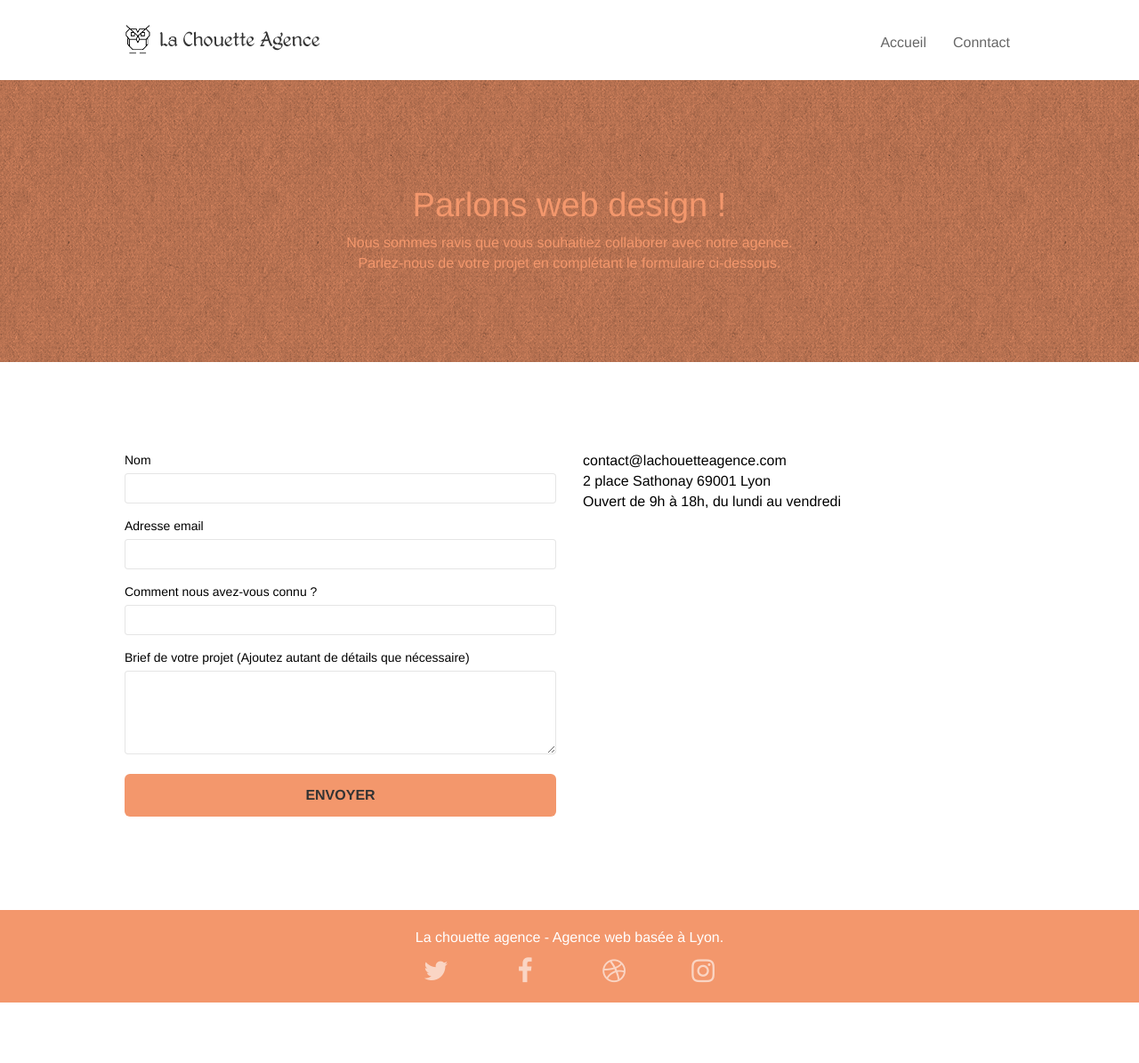
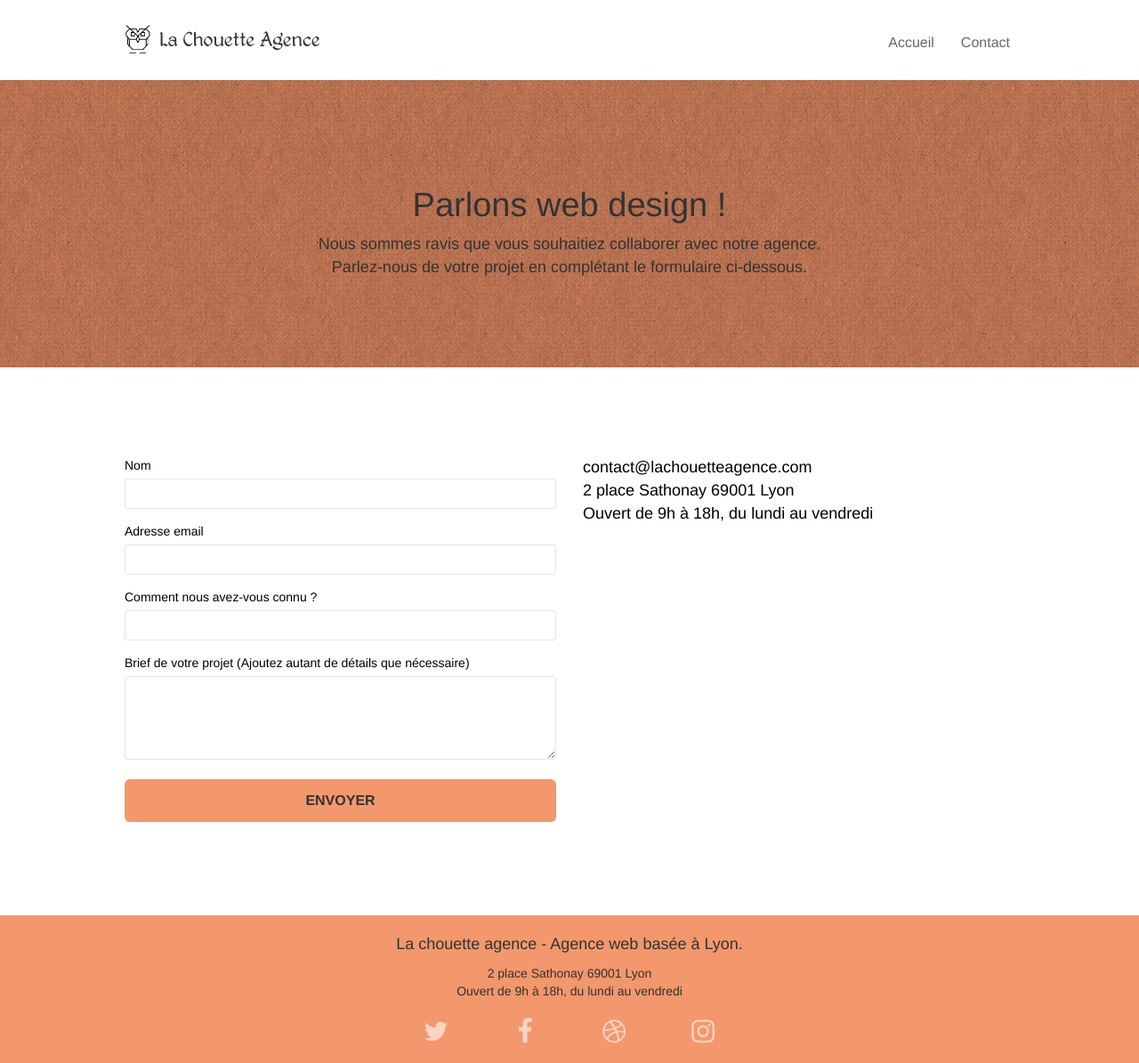
Before and after one commit to Hilali34/-HilaliAbdelali_04_21012021-, a plain HTML site: page contact.html in a window 1280 px wide. Shown: the whole page at 89% size. Before the commit the page ends 1127 px from the top, so only its background shows below. Drawn offline with nearby package versions, Linux system fonts and the light colour scheme; files that its build step writes are made by us from their sources.

Commit message:
optimisation page contact

```diff
--- a/contact.html
+++ b/contact.html
@@ -1,41 +1,59 @@
-<!doctype html>
+<!DOCTYPE html>
 <html lang="fr">
   <head>
-    <meta charset="utf-8">
-    <meta name="description" content="La Chouette Agence est une entreprise basée à lyon spécialisée en web design" >
-    <meta name="viewport" content="width=device-width, initial-scale=1.0, viewport-fit=cover">
-    <link rel="shortcut icon" type="image/png" href="favicon.jpg">
+    <meta charset="utf-8" />
+    <meta
+      name="description"
+      content="La Chouette Agence est une entreprise basée à lyon spécialisée en web design"
+    />
+    <meta
+      name="viewport"
+      content="width=device-width, initial-scale=1.0, viewport-fit=cover"
+    />
+    <link rel="shortcut icon" type="image/png" href="favicon.jpg" />
 
-	<link rel="stylesheet" type="text/css" href="./css/bootstrap.min.css">
-	<link rel="stylesheet" type="text/css" href="style.css">
-	<link rel="stylesheet" type="text/css" href="./css/font-awesome.min.css">
-	<link rel="stylesheet" type="text/css" href="./css/et-line.min.css">
+    <link rel="stylesheet" type="text/css" href="./css/bootstrap.css" />
+    <link rel="stylesheet" type="text/css" href="style.css" />
+    <link rel="stylesheet" type="text/css" href="./css/font-awesome.css" />
+    <link rel="stylesheet" type="text/css" href="./css/et-line.css" />
 
-
-	<script src="./js/jquery-2.1.0.min.js"></script>
-	<script src="./js/bootstrap.min.js"></script>
-	<script src="./js/blocs.min.js"></script>
+    <script src="./js/jquery-2.1.0.js"></script>
+    <script src="./js/bootstrap.js"></script>
+    <script src="./js/blocs.js"></script>
     <script src="./js/jqBootstrapValidation.js"></script>
     <script src="./js/formHandler.js"></script>
     <title>Contact | La Chouette Agence Web Designe Lyon</title>
 
-
     <!-- Analytics -->
 
     <!-- Analytics END -->
-
   </head>
   <body>
     <!-- Principal conteneur -->
     <div class="page-container">
-
       <!-- bloc-0 -->
-<div class="bloc bgc-white l-bloc " id="bloc-0">
-	<header class="container bloc-sm">
+      <header class="bloc bgc-white l-bloc" id="bloc-0">
+        <div class="container bloc-sm">
           <nav class="navbar row">
             <div class="navbar-header">
-				<a class="navbar-brand" href="index.html"><img class="logo" src="img/la-chouette-agence.png" alt="logo de la chouette agnece "/> <h1 class="title-logo">La Chouette Agence</h1></a>				<button id="nav-toggle" type="button" class="ui-navbar-toggle navbar-toggle" data-toggle="collapse" data-target=".navbar-1">
-					<span class="sr-only">Toggle navigation</span><span class="icon-bar"></span><span class="icon-bar"></span><span class="icon-bar"></span>
+              <a class="navbar-brand" href="index.html"
+                ><img
+                  class="logo"
+                  src="img/la-chouette-agence.png"
+                  alt="logo de la chouette agnece "
+                />
+                <h1 class="title-logo">La Chouette Agence</h1></a
+              >
+              <button
+                id="nav-toggle"
+                type="button"
+                class="ui-navbar-toggle navbar-toggle"
+                data-toggle="collapse"
+                data-target=".navbar-1"
+              >
+                <span class="sr-only">Toggle navigation</span
+                ><span class="icon-bar"></span><span class="icon-bar"></span
+                ><span class="icon-bar"></span>
               </button>
             </div>
             <div class="collapse navbar-collapse navbar-1 special-dropdown-nav">
@@ -43,29 +61,34 @@
                 <li>
                   <a href="index.html">Accueil</a>
                 </li>
+
                 <li>
-					</li>
-					<li>
-						<a href="contact.html">Conntact</a>
+                  <a href="contact.html">Contact</a>
                 </li>
               </ul>
             </div>
           </nav>
+        </div>
       </header>
-</div>
       <!-- bloc-0 END -->
 
       <!-- bloc-6 -->
-<div class="bloc bg-dots-bg bg-repeat bgc-atomic-tangerine d-bloc bloc-bg-texture texture-paper" id="bloc-6">
+	<main>
+		<div
+			class="bloc bg-dots-bg bg-repeat bgc-atomic-tangerine d-bloc bloc-bg-texture texture-paper"
+			id="bloc-6"
+		>
 			<div class="container bloc-lg">
 			<div class="row">
 				<div class="col-sm-12">
-				<h1 class="text-center hero-bloc-text tc-white">
+				<h1 class="text-center hero-bloc-text text-gray">
 					Parlons web design !
 				</h1>
-				<p class="text-center mg-lg tc-white tight-width-whitespace">
-					Nous sommes ravis que vous souhaitiez collaborer avec notre agence.<br>
-					Parlez-nous de votre projet en complétant le formulaire ci-dessous.
+				<p class="text-center mg-lg text-gray tight-width-whitespace">
+					Nous sommes ravis que vous souhaitiez collaborer avec notre
+					agence.<br />
+					Parlez-nous de votre projet en complétant le formulaire
+					ci-dessous.
 				</p>
 				</div>
 			</div>
@@ -78,58 +101,82 @@
 			<div class="container bloc-lg">
 			<div class="row">
 				<div class="col-sm-6">
-				<form id="form_1" novalidate success-msg="Your message has been sent." fail-msg="Sorry it seems that our mail server is not responding, Sorry for the inconvenience!">
+				<form
+					id="form_1"
+					novalidate
+					success-msg="Your message has been sent."
+					fail-msg="Sorry it seems that our mail server is not responding, Sorry for the inconvenience!"
+				>
 					<div class="form-group">
-						<label>
-							Nom
-						</label>
+					<label> Nom </label>
 					<input id="name" class="form-control" required />
 					</div>
 					<div class="form-group">
-						<label>
-							Adresse email
-						</label>
-						<input id="email" class="form-control" type="email" required />
+					<label> Adresse email </label>
+					<input
+						id="email"
+						class="form-control"
+						type="email"
+						required
+					/>
+					</div>
+					<div class="form-group">
+					<label> Comment nous avez-vous connu ? </label>
+					<input
+						class="form-control"
+						type="email"
+						required
+						id="input_504"
+					/>
 					</div>
 					<div class="form-group">
 					<label>
-							Comment nous avez-vous connu ?
-						</label>
-						<input class="form-control" type="email" required id="input_504" />
+						Brief de votre projet (Ajoutez autant de détails que
+						nécessaire)<br /> </label
+					><textarea
+						id="message"
+						class="form-control"
+						rows="4"
+						cols="50"
+						required
+					></textarea>
 					</div>
-					<div class="form-group">
-						<label>
-							Brief de votre projet (Ajoutez autant de détails que nécessaire)<br>
-						</label><textarea id="message" class="form-control" rows="4" cols="50" required></textarea>
-					</div>
-					<button class="bloc-button btn btn-lg btn-block cta-hero btn-atomic-tangerine" type="submit">
+					<button
+					class="bloc-button btn btn-lg btn-block cta-hero btn-atomic-tangerine"
+					type="submit"
+					>
 					Envoyer
 					</button>
 				</form>
 				</div>
 				<div class="col-sm-6">
 				<p>
-					contact@lachouetteagence.com<br>2 place Sathonay 69001 Lyon<br>Ouvert de 9h à 18h, du lundi au vendredi<br>
+					contact@lachouetteagence.com<br />2 place Sathonay 69001 Lyon<br />Ouvert
+					de 9h à 18h, du lundi au vendredi<br />
 				</p>
 				</div>
 			</div>
 			</div>
 		</div>
+	</main>
       <!-- bloc-7 END -->
 
       <!-- ScrollToTop Button -->
-<a class="bloc-button btn btn-d scrollToTop" onclick="scrollToTarget('1')"><span class="fa fa-chevron-up"></span></a>
+      <a class="bloc-button btn btn-d scrollToTop" onclick="scrollToTarget('1')"
+        ><span class="fa fa-chevron-up"></span
+      ></a>
       <!-- ScrollToTop Button END-->
 
-
       <!-- Footer - bloc-8 -->
-<div class="bloc bgc-atomic-tangerine d-bloc" id="bloc-8">
+      <footer class="bloc bgc-atomic-tangerine d-bloc" id="bloc-8">
 		<div class="container bloc-sm">
 			<div class="row">
 				<div class="col-sm-12">
-				<p class="text-center white">
+					<p class="text-center text-gray">
 						La chouette agence - Agence web basée à Lyon.<br>
 					</p>
+					<address class="col-sm- text-center text-gray">2 place Sathonay 69001 Lyon <br>Ouvert de 9h à 18h, du lundi au vendredi</address>
+
 					<div class="row row-no-gutters social">
 						<div class="col-sm-3">
 							<div class="text-center">
@@ -152,15 +199,10 @@
 							</div>
 						</div>
 					</div>
-			</div>
-		</div>
-	</div>
-</div>
+
+	</footer>
       <!-- Footer - bloc-8 END -->
-
     </div>
     <!-- Principal conteneur END -->
-
-
   </body>
 </html>
--- a/style.css
+++ b/style.css
@@ -677,7 +677,7 @@ a {
 }
 
 p {
-    font-size: 1.6rem;
+    font-size: 1.8rem;
 }
 
 .tight-width-whitespace {
```
Also changed, not shown: index.html (+9 -3 lines). Lines whose indentation alone changed are shown as unchanged.
